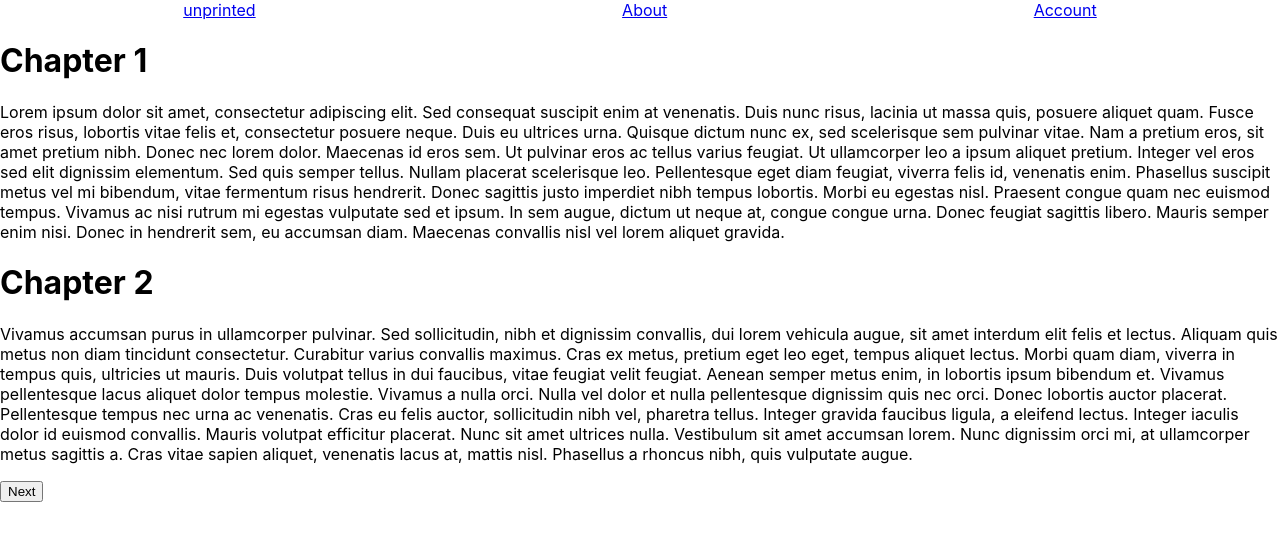
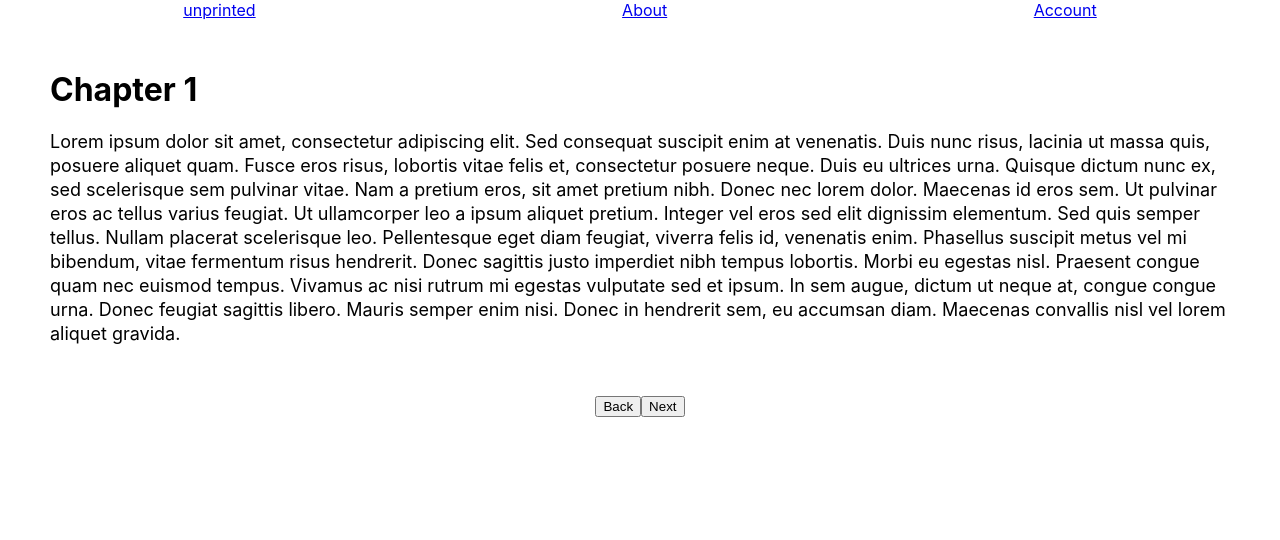
Before and after one commit to izaacAbrams/unprinted-client, a React (Create React App) app: page /read/0 in a window 1280 px wide. Both pictures are taken after a click on the button "Next". Shown: the top 540 px of the page. Built offline with nearby package versions, Linux system fonts and the light colour scheme.

Commit message:
added buttons to reader, added css to give basic layout

```diff
--- /dev/null
+++ b/src/routes/Account/Account.css
@@ -0,0 +1,5 @@
+.Account {
+	display: flex;
+	flex-direction: column;
+	margin: 50px;
+}
--- a/src/routes/Account/Account.js
+++ b/src/routes/Account/Account.js
@@ -1,10 +1,11 @@
 import React, { Component } from "react";
 import { Link } from "react-router-dom";
+import "./Account.css";
 
 class Account extends Component {
 	render() {
 		return (
-			<div>
+			<div className="Account">
 				<Link to="/my-books">My books</Link>
 				<Link to="/new">Create a new book</Link>
 			</div>
--- a/src/routes/BookDisplay/BookDisplay.css
+++ b/src/routes/BookDisplay/BookDisplay.css
@@ -1,3 +1,7 @@
 .BookDisplay__img {
 	height: 300px;
 }
+
+.BookDisplay__book {
+	display: flex;
+}
--- a/src/routes/BookDisplay/BookDisplay.js
+++ b/src/routes/BookDisplay/BookDisplay.js
@@ -19,12 +19,14 @@ class BookDisplay extends Component {
 					className="BookDisplay__img"
 					alt={`Cover for ${current.title}`}
 				/>
+				<div className="BookDisplay__info">
 					<h1>{current.title}</h1>
 					<h2>{current.author}</h2>
 					<p>{current.summary}</p>
 					{/* price for when backend is made to facilitate payments */}
 					{/* <p>${current.price}</p> */}
 					<Link to={`/read/${current.id}`}>Read</Link>
+				</div>
 			</div>
 		) : (
 			<></>
--- /dev/null
+++ b/src/routes/BookReader/BookReader.css
@@ -0,0 +1,28 @@
+.BookReader__chapter {
+	margin: 50px;
+}
+
+.BookReader__chapter_content {
+	font-size: 18px;
+	line-height: 24px;
+}
+
+.BookReader__btnGroup {
+	display: flex;
+	justify-content: center;
+}
+
+.BookReader__nextBtn {
+	display: block;
+	margin: 20px auto;
+}
+.BookReader__title {
+	display: flex;
+	flex-direction: column;
+	align-items: center;
+}
+
+.BookReader__title > img {
+	max-height: 500px;
+	max-width: 400px;
+}
--- a/src/routes/BookReader/BookReader.js
+++ b/src/routes/BookReader/BookReader.js
@@ -1,5 +1,6 @@
 import React, { Component } from "react";
 import UnprintedContext from "../../context/UnprintedContext";
+import "./BookReader.css";
 
 class BookReader extends Component {
 	static contextType = UnprintedContext;
@@ -12,22 +13,57 @@ class BookReader extends Component {
 		e.preventDefault();
 		this.setState({ currentPage: this.state.currentPage + 1 });
 	}
+	handleBack(e) {
+		e.preventDefault();
+		this.setState({ currentPage: this.state.currentPage - 1 });
+	}
+	handleFinish(e) {
+		e.preventDefault();
+		this.props.history.push("/book-list");
+	}
 	renderPages(current) {
 		if (this.state.currentPage > 0) {
-			return current.content.map((section) => {
-				return (
-					<div className="BookReader__chapter">
-						<h1>Chapter {section.section}</h1>
-						<p>{section.content}</p>
-					</div>
-				);
-			});
+			return (
+				<div className="BookReader__chapter">
+					<h1>Chapter {current.content[this.state.currentPage - 1].section}</h1>
+					<p className="BookReader__chapter_content">
+						{current.content[this.state.currentPage - 1].content}
+					</p>
+				</div>
+			);
+		}
+	}
+	renderButtons(current) {
+		if (this.state.currentPage === 0) {
+			return (
+				<button
+					className="BookReader__nextBtn"
+					onClick={(e) => this.handleNext(e)}
+				>
+					Next
+				</button>
+			);
+		} else if (current.content[this.state.currentPage] === undefined) {
+			return (
+				<div className="BookReader__btnGroup">
+					<button onClick={(e) => this.handleBack(e)}>Back</button>
+					<button onClick={(e) => this.handleFinish(e)}>Finish</button>
+				</div>
+			);
+		} else {
+			return (
+				<div className="BookReader__btnGroup">
+					<button onClick={(e) => this.handleBack(e)}>Back</button>
+					<button onClick={(e) => this.handleNext(e)}>Next</button>
+				</div>
+			);
 		}
 	}
 	render() {
 		const currentBook = this.context.getCurrentBook(
 			this.props.match.params.book_id
 		);
+
 		const titlePage =
 			currentBook && this.state.currentPage === 0 ? (
 				<div className="BookReader__title">
@@ -45,7 +81,7 @@ class BookReader extends Component {
 			<div className="BookReader">
 				{titlePage}
 				{this.renderPages(currentBook)}
-				<button onClick={(e) => this.handleNext(e)}>Next</button>
+				{this.renderButtons(currentBook)}
 			</div>
 		);
 	}
--- a/src/routes/CreatedBookList/CreatedBookList.js
+++ b/src/routes/CreatedBookList/CreatedBookList.js
@@ -2,6 +2,7 @@ import React, { Component } from "react";
 import { Link } from "react-router-dom";
 import UnprintedContext from "../../context/UnprintedContext";
 import BooksItem from "../../components/BooksItem/BooksItem";
+import "./CreatedBookList.css";
 
 class CreatedBookList extends Component {
 	static contextType = UnprintedContext;
@@ -20,6 +21,7 @@ class CreatedBookList extends Component {
 									<Link
 										key={book.id + content.section}
 										to={`/edit/${book.id}/${content.section}`}
+										className="CreatedBookList__links"
 									>
 										Chapter {content.section}
 									</Link>
--- /dev/null
+++ b/src/routes/EditBook/EditBook.css
@@ -0,0 +1,10 @@
+.EditBook__content {
+	height: 200px;
+	width: 800px;
+	margin: 50px 0;
+	padding: 20px;
+}
+
+.EditBook {
+	padding: 50px;
+}
--- a/src/routes/EditBook/EditBook.js
+++ b/src/routes/EditBook/EditBook.js
@@ -1,5 +1,6 @@
 import React, { Component } from "react";
 import UnprintedContext from "../../context/UnprintedContext";
+import "./EditBook.css";
 
 class EditBook extends Component {
 	static contextType = UnprintedContext;
@@ -43,6 +44,7 @@ class EditBook extends Component {
 						)[0].content
 					}
 					onChange={(e) => this.handleText(e)}
+					className="EditBook__content"
 				/>
 			</div>
 		) : (
```
Also changed, not shown: src/routes/CreatedBookList/CreatedBookList.css (added). Lines whose indentation alone changed are shown as unchanged.
